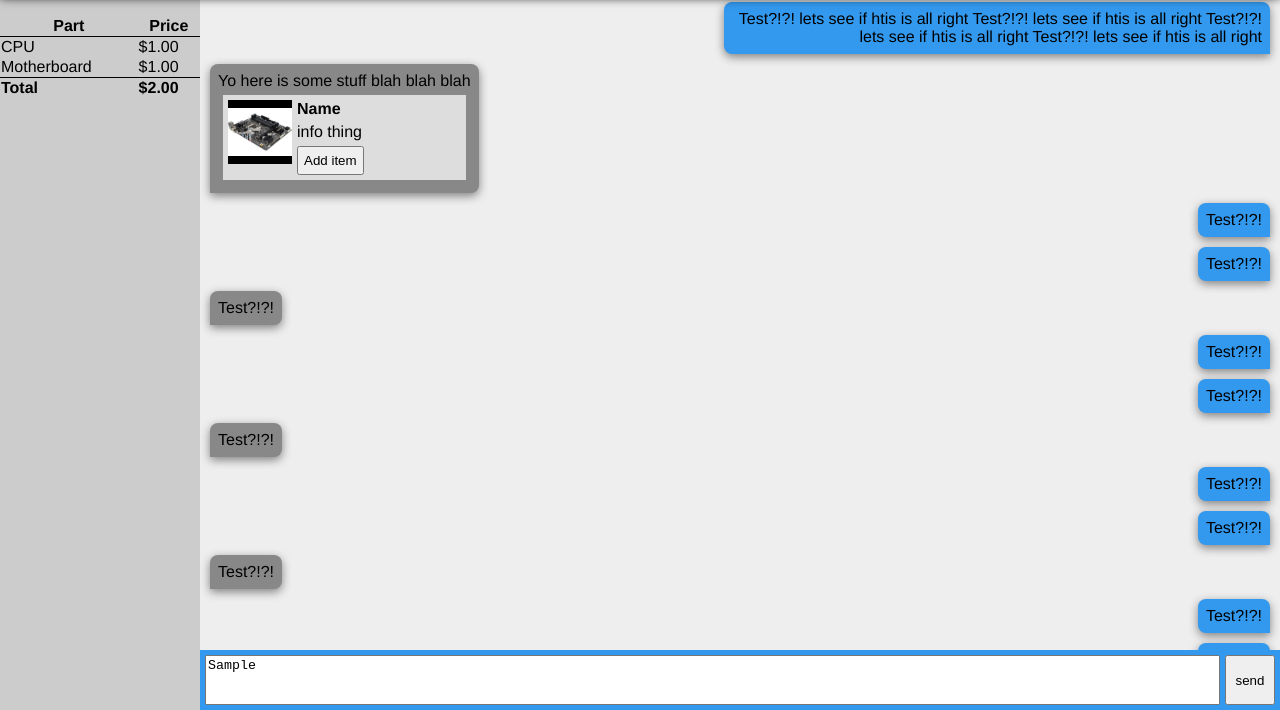
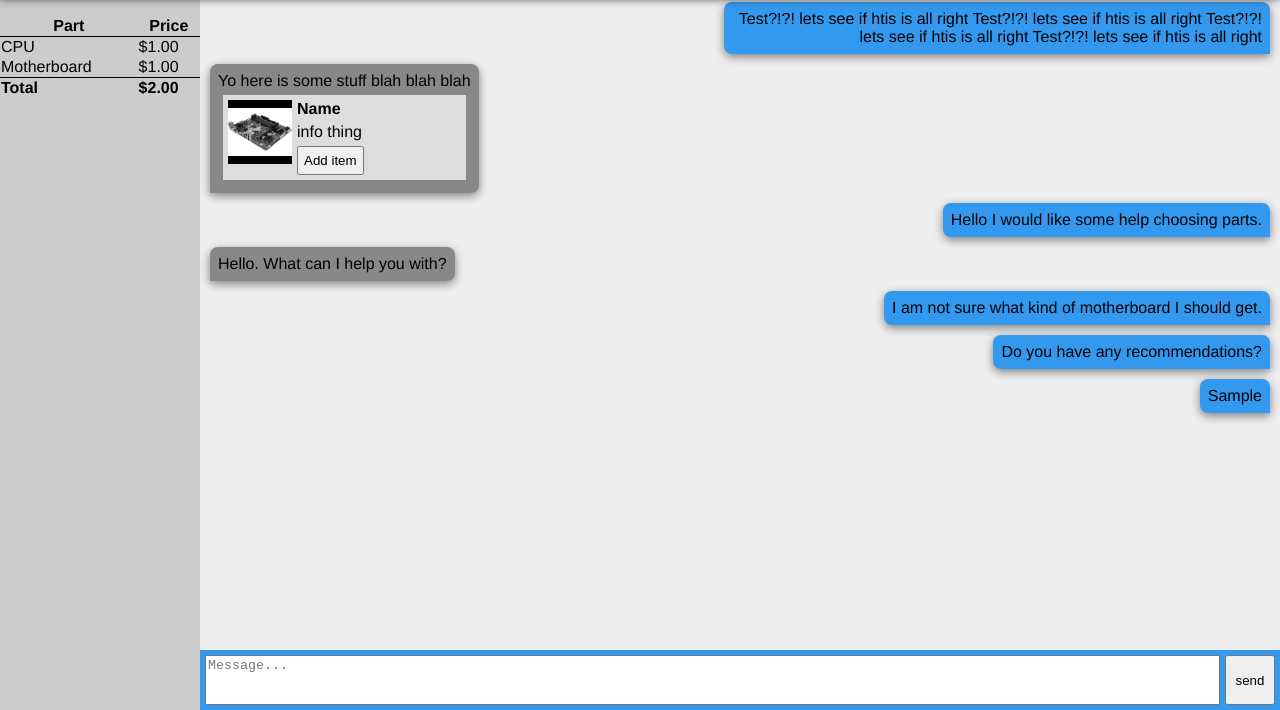
Before and after one commit to bk752/cse134, a plain HTML site: page chat.html in a window 1280 px wide. Both pictures are taken after typing "Sample" into the empty fields and a click on the button "send". Shown: the part 90-800 px from the top of the page. Drawn offline with Linux system fonts and the light colour scheme.

Commit message:
started working on chat js

```diff
--- a/chat.html
+++ b/chat.html
@@ -66,7 +66,7 @@
 				</table>
 			</div>
 			<div class="chat__messaging">
-				<div class="chat__log">
+				<div id="chatLog" class="chat__log">
 					<div class="chat__message-holder chat__message-holder--user">
 						<div class="chat__message">
 							Test?!?! lets see if htis is all right
@@ -93,94 +93,15 @@
 							</div>
 						</div>
 					</div>
-					<div class="chat__message-holder chat__message-holder--user">
-						<div class="chat__message">
-							Test?!?!
-						</div>
-					</div>
-					<div class="chat__message-holder chat__message-holder--user">
-						<div class="chat__message">
-							Test?!?!
-						</div>
-					</div>
-					<div class="chat__message-holder">
-						<div class="chat__message">
-							Test?!?!
-						</div>
-					</div>
-					<div class="chat__message-holder chat__message-holder--user">
-						<div class="chat__message">
-							Test?!?!
-						</div>
-					</div>
-					<div class="chat__message-holder chat__message-holder--user">
-						<div class="chat__message">
-							Test?!?!
-						</div>
-					</div>
-					<div class="chat__message-holder">
-						<div class="chat__message">
-							Test?!?!
-						</div>
-					</div>
-					<div class="chat__message-holder chat__message-holder--user">
-						<div class="chat__message">
-							Test?!?!
-						</div>
-					</div>
-					<div class="chat__message-holder chat__message-holder--user">
-						<div class="chat__message">
-							Test?!?!
-						</div>
-					</div>
-					<div class="chat__message-holder">
-						<div class="chat__message">
-							Test?!?!
-						</div>
-					</div>
-					<div class="chat__message-holder chat__message-holder--user">
-						<div class="chat__message">
-							Test?!?!
-						</div>
-					</div>
-					<div class="chat__message-holder chat__message-holder--user">
-						<div class="chat__message">
-							Test?!?!
-						</div>
-					</div>
-					<div class="chat__message-holder">
-						<div class="chat__message">
-							Test?!?!
-						</div>
-					</div>
-					<div class="chat__message-holder chat__message-holder--user">
-						<div class="chat__message">
-							Test?!?!
-						</div>
-					</div>
-					<div class="chat__message-holder chat__message-holder--user">
-						<div class="chat__message">
-							Test?!?!
-						</div>
-					</div>
-					<div class="chat__message-holder">
-						<div class="chat__message">
-							Test?!?!
-						</div>
-					</div>
-					<div class="chat__message-holder chat__message-holder--user">
-						<div class="chat__message">
-							Test?!?!
-						</div>
-					</div>
 				</div>
 				<div class="chat__input">
-					<textarea class="chat__textbox" placeholder="Message..." rows="3" cols="50"></textarea>
-					<button class="chat__send">
+					<textarea id="chatTextbox" onkeypress="keyPress()" class="chat__textbox" placeholder="Message..." rows="3" cols="50"></textarea>
+					<button class="chat__send" onclick="sendOnClick()">
 						send
 					</button>
 				</div>
 			</div>
 		</div>
+		<script type="text/javascript" src="chat.js"></script>
 	</body>
 </html>
--- /dev/null
+++ b/chat.js
@@ -0,0 +1,53 @@
+class Message {
+	constructor(owner, message) {
+		this.owner = owner;
+		this.message = message;
+	}
+}
+
+let messages = [
+    new Message("user", "Hello I would like some help choosing parts."),
+    new Message("expert", "Hello. What can I help you with?"),
+    new Message("user", "I am not sure what kind of motherboard I should get."),
+    new Message("user", "Do you have any recommendations?")
+];
+
+function addMessage(message) {
+    let holder = document.createElement("div");
+    holder.setAttribute("class", message.owner==="user" ? "chat__message-holder chat__message-holder--user" : "chat__message-holder");
+    let msg = document.createElement("div");
+    msg.setAttribute("class", "chat__message");
+    msg.innerHTML = message.message;
+    holder.appendChild(msg);
+    chatLog.appendChild(holder);
+}
+let chatLog = document.getElementById("chatLog");
+let messageBox = document.getElementById("chatTextbox");
+messages.forEach((message, index)=> {
+    addMessage(message);
+})
+
+function sendOnClick() {
+    sendMessage();
+}
+function sendMessage() {
+    let text = messageBox.value;
+    if (text==="") {
+        return;
+    }
+    let msg = new Message("user", text);
+    addMessage(msg);
+    messageBox.value = "";
+
+    chatLog.scrollTop = chatLog.scrollHeight;
+
+}
+
+function keyPress() {
+    var key = window.event.keyCode;
+
+    // If the user has pressed enter
+    if (key === 13) {
+        sendMessage();
+    }
+}
```
